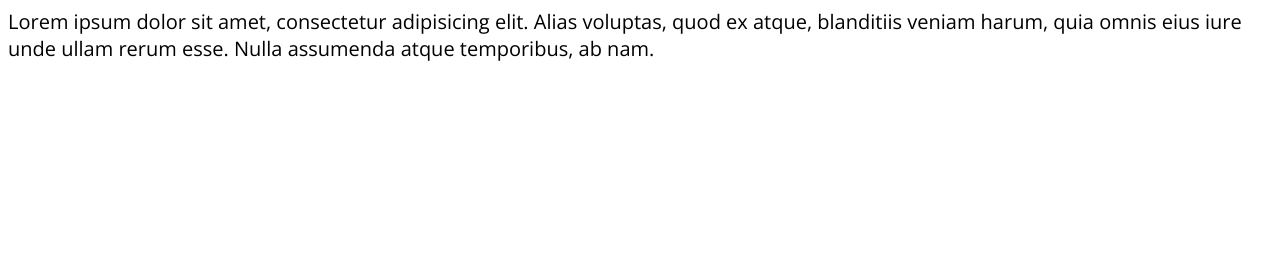
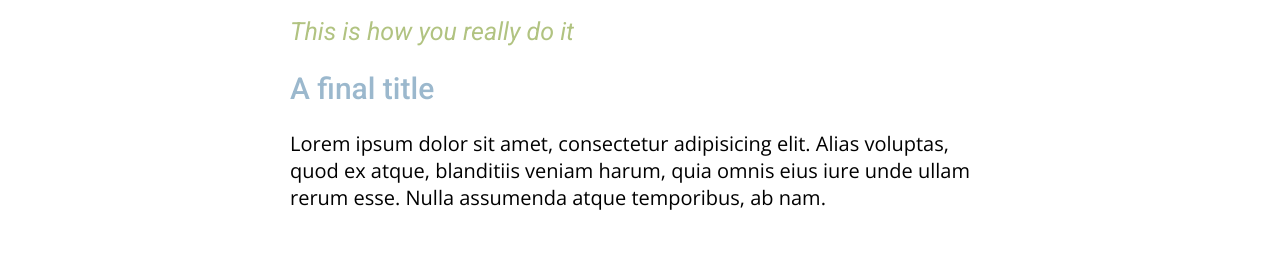
Before and after one commit to achillllllllle/medium-article, a plain HTML site: page index.html in a window 1280 px wide. Shown: the part 820-1081 px from the top of the page. Before the commit the page ends 902 px from the top, so only its background shows below. Drawn offline with nearby package versions, Linux system fonts and the light colour scheme.

Commit message:
centered

```diff
--- a/style.css
+++ b/style.css
@@ -5,6 +5,11 @@
   background-image: url(https://source.unsplash.com/random/1000x500);
   background-size: cover;
   padding: 120px 0;
+}
+
+.container {
+  width: 700px;
+  margin: 50px auto;
 }
 
 .text-center {
```
